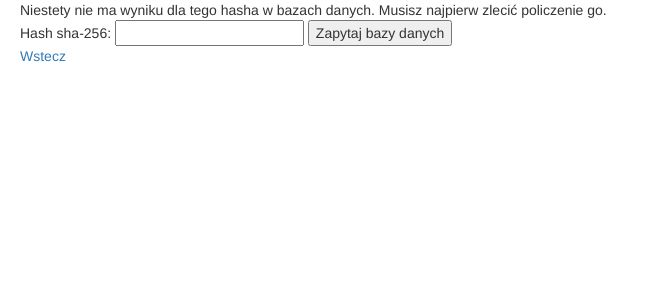
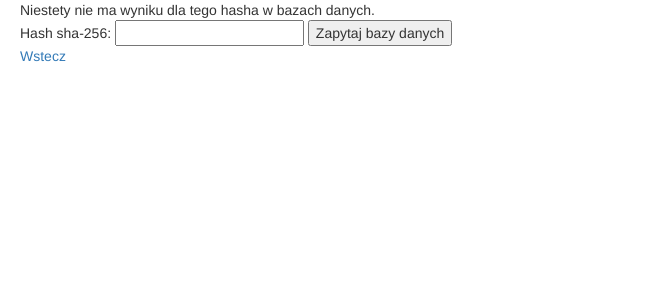
Before and after one commit to Alberto42/jnp3-varnish-docker, a Django app: template www_server/templates/a/query.html in a window 1280 px wide. Shown: the top 300 px of the page, without its empty margins (0-645 px from the left). Run offline with Django 3.2, Linux system fonts and the light colour scheme; the template is opened without the code that fills it, so the values that code supplies are empty; some libraries are stand-ins or nearby versions.

Commit message:
Prezentacja + drobna poprawka

```diff
--- a/www_server/templates/a/query.html
+++ b/www_server/templates/a/query.html
@@ -15,7 +15,7 @@
 {% if result %}
 Wynik: {{ result }}
 {% else %}
-Niestety nie ma wyniku dla tego hasha w bazach danych. Musisz najpierw zlecić policzenie go.
+Niestety nie ma wyniku dla tego hasha w bazach danych.
 {% endif %}
 <br>
 <form method="post" action="{% url 'hash_query' %}">
```
Also changed, not shown: 1 other file.
